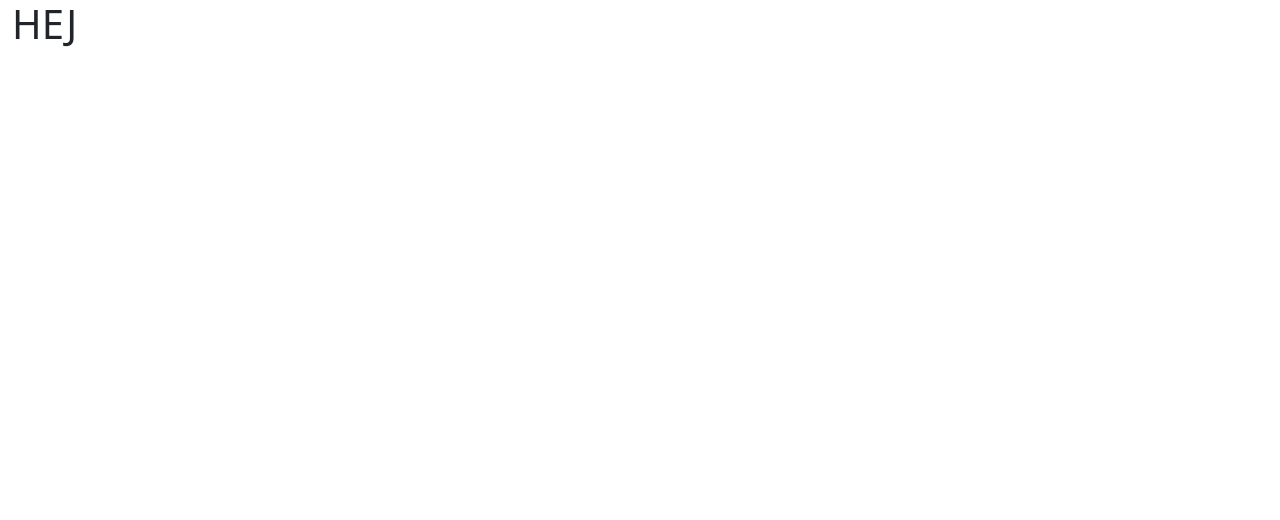
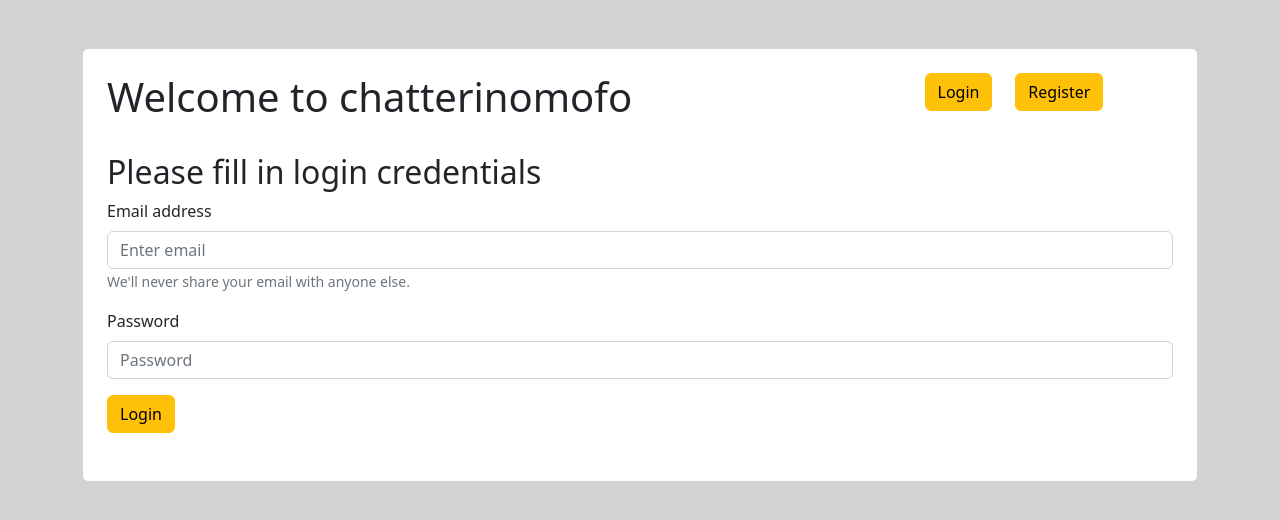
Before and after one commit to antebantez/chat-app-js, a React (Vite) app in the folder chat-frontend/: page / in a window 1280 px wide. Shown: the top 520 px of the page. Built offline with nearby package versions, Linux system fonts and the light colour scheme.

Commit message:
Added Login and Register forms

```diff
--- a/chat-frontend/scss/main.scss
+++ b/chat-frontend/scss/main.scss
@@ -0,0 +1,5 @@
+
+
+body{
+  background: lightgray;
+}
--- a/chat-frontend/src/App.jsx
+++ b/chat-frontend/src/App.jsx
@@ -1,6 +1,8 @@
 import { useState } from 'react'
 import { BrowserRouter, Routes, Route } from "react-router-dom";
 import HomePage from './pages/HomePage'
+import LoginForm from './components/LoginForm';
+import RegisterForm from './components/RegisterForm'
 import "../scss/main.scss";
 function App() {
 
@@ -15,7 +17,7 @@ function App() {
 
         <Routes>
           <Route path='/' element={<HomePage/>}/>
-
+          {/* <Route path='/register' element={<RegisterForm/>}></Route> */}
 
         </Routes>
 
--- /dev/null
+++ b/chat-frontend/src/components/LoginForm.jsx
@@ -0,0 +1,32 @@
+import React from 'react'
+import Button from 'react-bootstrap/Button';
+import Form from 'react-bootstrap/Form';
+
+const LoginForm = () => {
+  return (
+    <>
+      <div>
+    <Form>
+      <Form.Group className="mb-3" controlId="formBasicEmail">
+        <Form.Label>Email address</Form.Label>
+        <Form.Control type="email" placeholder="Enter email" />
+        <Form.Text className="text-muted">
+          We'll never share your email with anyone else.
+        </Form.Text>
+      </Form.Group>
+
+      <Form.Group className="mb-3" controlId="formBasicPassword">
+        <Form.Label>Password</Form.Label>
+        <Form.Control type="password" placeholder="Password" />
+      </Form.Group>
+      <Button variant="warning" type="submit">
+        Login
+      </Button>
+        </Form>
+
+        </div>
+      </>
+  )
+}
+
+export default LoginForm
--- /dev/null
+++ b/chat-frontend/src/components/RegisterForm.jsx
@@ -0,0 +1,32 @@
+import React from 'react'
+import Button from 'react-bootstrap/Button';
+import Form from 'react-bootstrap/Form';
+
+const LoginForm = () => {
+  return (
+    <>
+      <div>
+    <Form>
+      <Form.Group className="mb-3" controlId="formBasicEmail">
+        <Form.Label>Email address</Form.Label>
+        <Form.Control type="email" placeholder="Enter email" />
+        <Form.Text className="text-muted">
+          We'll never share your email with anyone else.
+        </Form.Text>
+      </Form.Group>
+
+      <Form.Group className="mb-3" controlId="formBasicPassword">
+        <Form.Label>Password</Form.Label>
+        <Form.Control type="password" placeholder="Password" />
+      </Form.Group>
+      <Button variant="warning" type="submit">
+        Register
+      </Button>
+        </Form>
+
+        </div>
+      </>
+  )
+}
+
+export default LoginForm
--- a/chat-frontend/src/pages/HomePage.jsx
+++ b/chat-frontend/src/pages/HomePage.jsx
@@ -1,7 +1,15 @@
-import React, { useState, useEffect } from 'react'
+import React, {useState, useEffect } from 'react'
+import LoginForm from '../components/LoginForm'
+import RegisterForm from '../components/RegisterForm'
+import { Container, Row, Col } from 'react-bootstrap'
+import Card from 'react-bootstrap/Card'
+import Button  from 'react-bootstrap/Button'
 
 
 function HomePage() {
+
+  const [showLoginForm, setShowLoginForm] = useState(true)
+  const [showRegistrationForm, setShowRegistrationForm] = useState(true)
 
 
   /* const startSSE = () => {
@@ -29,9 +37,44 @@ function HomePage() {
 
   return (
     <>
-      <div>
-        <h1>HEJ</h1>
-    </div>
+      <Container>
+        <Row className='mt-5'>
+          <Col>
+            <Card className='p-4'>
+              <Row>
+                <Col md={9}><h1>Welcome to chatterinomofo</h1></Col>
+
+                <Col md={1}>
+                  <Button
+                    variant='warning'
+                    onClick={() => {
+                      setShowLoginForm(true)
+                      setShowRegistrationForm(false)
+                    }}>Login</Button>
+                </Col>
+                <Col md={1}>
+                  <Button
+                    variant='warning'
+                    onClick={() => {
+                      setShowLoginForm(false)
+                      setShowRegistrationForm(true)
+                    }}>Register</Button>
+                </Col>
+
+
+              </Row>
+              <Row className='py-4'>
+                {
+                  showLoginForm ? <h2>Please fill in login credentials</h2>: <h2>Please fill in registration credentials</h2>
+                }
+                {
+                  showLoginForm ? <LoginForm/> : <RegisterForm/>
+                }
+              </Row>
+            </Card>
+          </Col>
+        </Row>
+      </Container>
     </>
   )
 }
```
